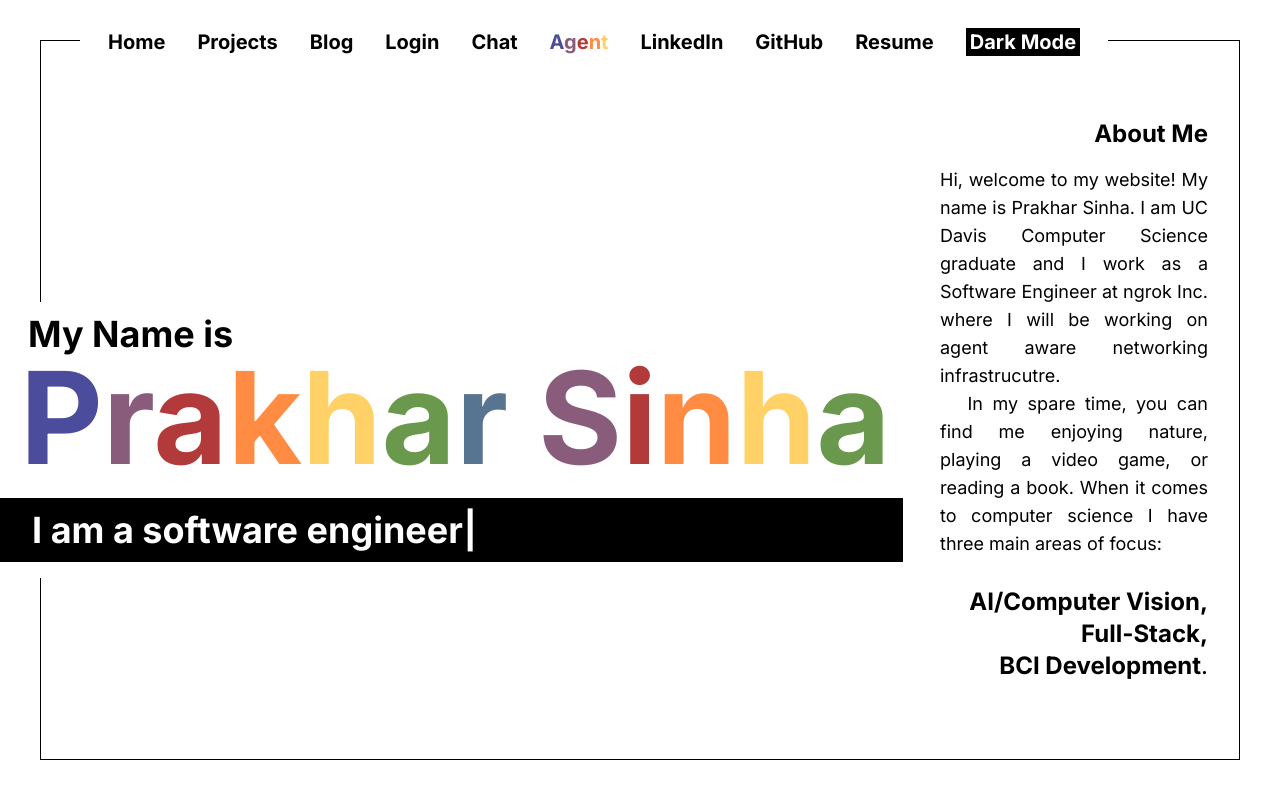
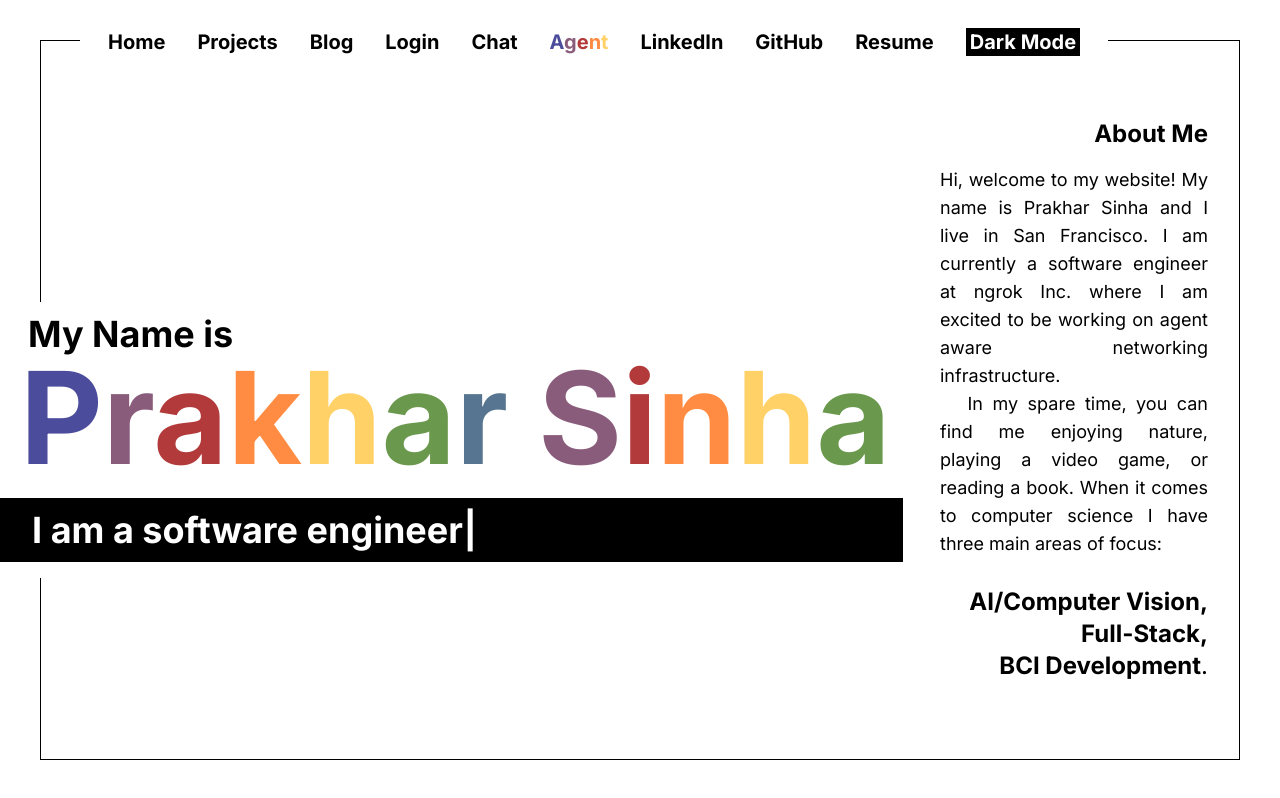
Before and after one commit to prakhargaming/prakhar-website, a Next.js app: page / in a window 1280 px wide. Built offline with nearby package versions, Linux system fonts and the light colour scheme.

Commit message:
home page update

```diff
--- a/src/app/components/HomePage.tsx
+++ b/src/app/components/HomePage.tsx
@@ -75,9 +75,9 @@ export default function HomePage({ isDarkMode }: HomePageProps) {
         <p
           className={`text-md md:text-lg text-justify ${isDarkMode ? "text-white" : "text-black"}`}
         >
-          Hi, welcome to my website! My name is Prakhar Sinha. I am UC Davis
-          Computer Science graduate and I work as a Software Engineer at ngrok
-          Inc. where I will be working on agent aware networking infrastrucutre.
+          Hi, welcome to my website! My name is Prakhar Sinha and I live in San
+          Francisco. I am currently a software engineer at ngrok Inc. where I am
+          excited to be working on agent aware networking infrastructure.
           <br />
           &emsp; In my spare time, you can find me enjoying nature, playing a
           video game, or reading a book. When it comes to computer science I
```
